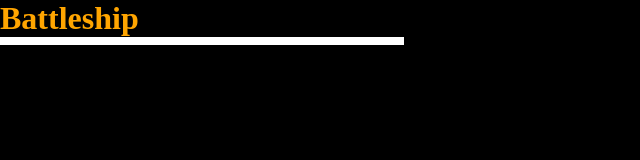
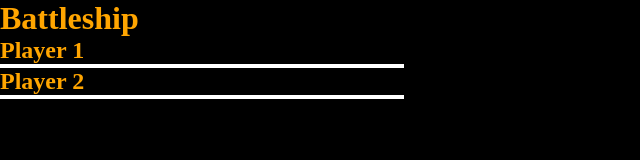
Before and after one commit to ThatBaldDude4/Battleship, a website with bundled scripts: page index.html in a window 1280 px wide. Shown: the whole page, without its empty margins (0-640 px from the left). Built offline with nearby package versions, Linux system fonts and the light colour scheme.

Commit message:
add player headers

```diff
--- a/index.html
+++ b/index.html
@@ -11,11 +11,13 @@
 
     <div id="game-container">
         <div id="player1-container">
-            <div id="player1-board" class="board"></div>
+            <h2>Player 1</h2>
+            <div id="player1-board" class="board" data-player="1"></div>
             <div id="player1-ships"></div>
         </div>
         <div id="player2-container">
-            <div id="player2-board" class="board"></div>
+            <h2>Player 2</h2>
+            <div id="player2-board" class="board" data-player="2"></div>
             <div id="player2-ships"></div>
         </div>
     </div>
```
